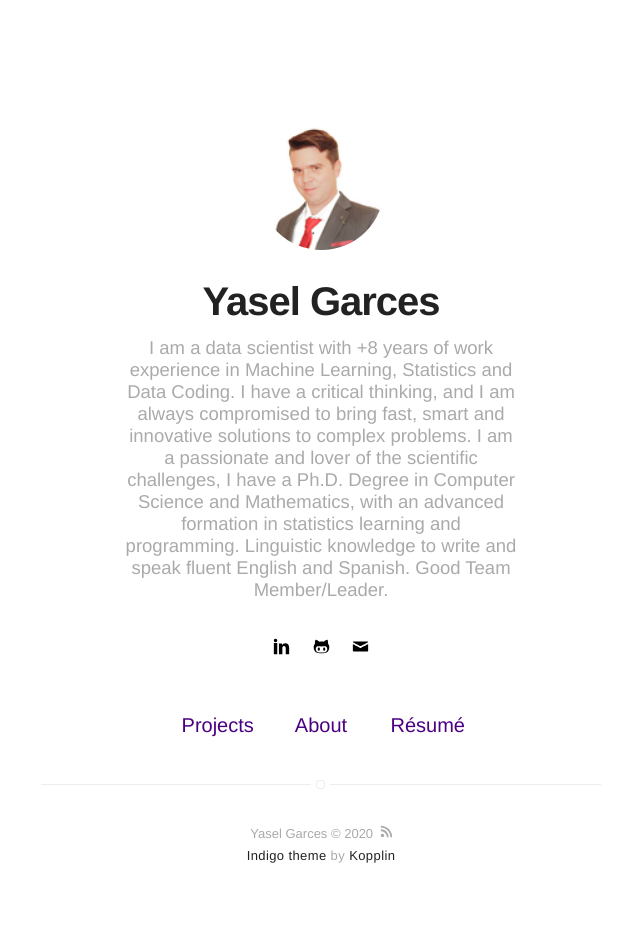
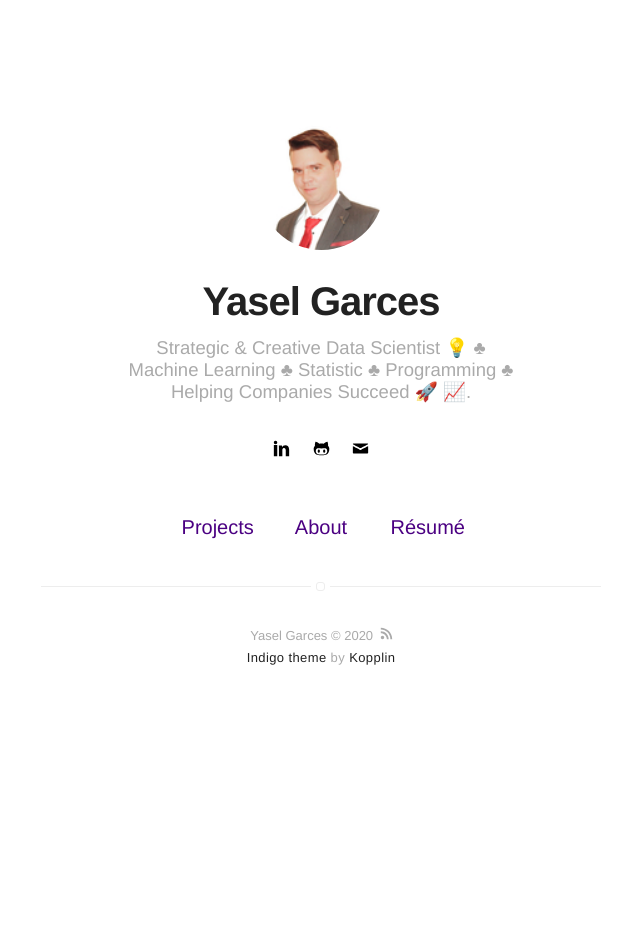
Before and after one commit to Yasel-Garces/Portafolio---Yasel-Garces, a Jekyll site: the page built from index.html, in a window 1280 px wide. Shown: the whole page, without its empty margins (319-959 px from the left). Built offline with Jekyll 4.4.1, drawn with Linux system fonts in a browser that asks for light colours; after the commit the page ends 900 px from its top, so only the background shows below that.

Commit message:
Configuration

```diff
--- a/_config.yml
+++ b/_config.yml
@@ -1,6 +1,6 @@
 # main text of home
 name: Yasel Garces
-bio: I am a data scientist with +8 years of work experience in Machine Learning, Statistics and Data Coding. I have a critical thinking, and I am always compromised to bring fast, smart and innovative solutions to complex problems. I am a passionate and lover of the scientific challenges, I have a Ph.D. Degree in Computer Science and Mathematics, with an advanced formation in statistics learning and programming. Linguistic knowledge to write and speak fluent English and Spanish. Good Team Member/Leader.
+bio: Strategic & Creative Data Scientist 💡 ♣ Machine Learning ♣ Statistic ♣ Programming ♣ Helping Companies Succeed 🚀 📈.
 external-image: true
 picture: image/Yasel_Image.jpg
 
```
